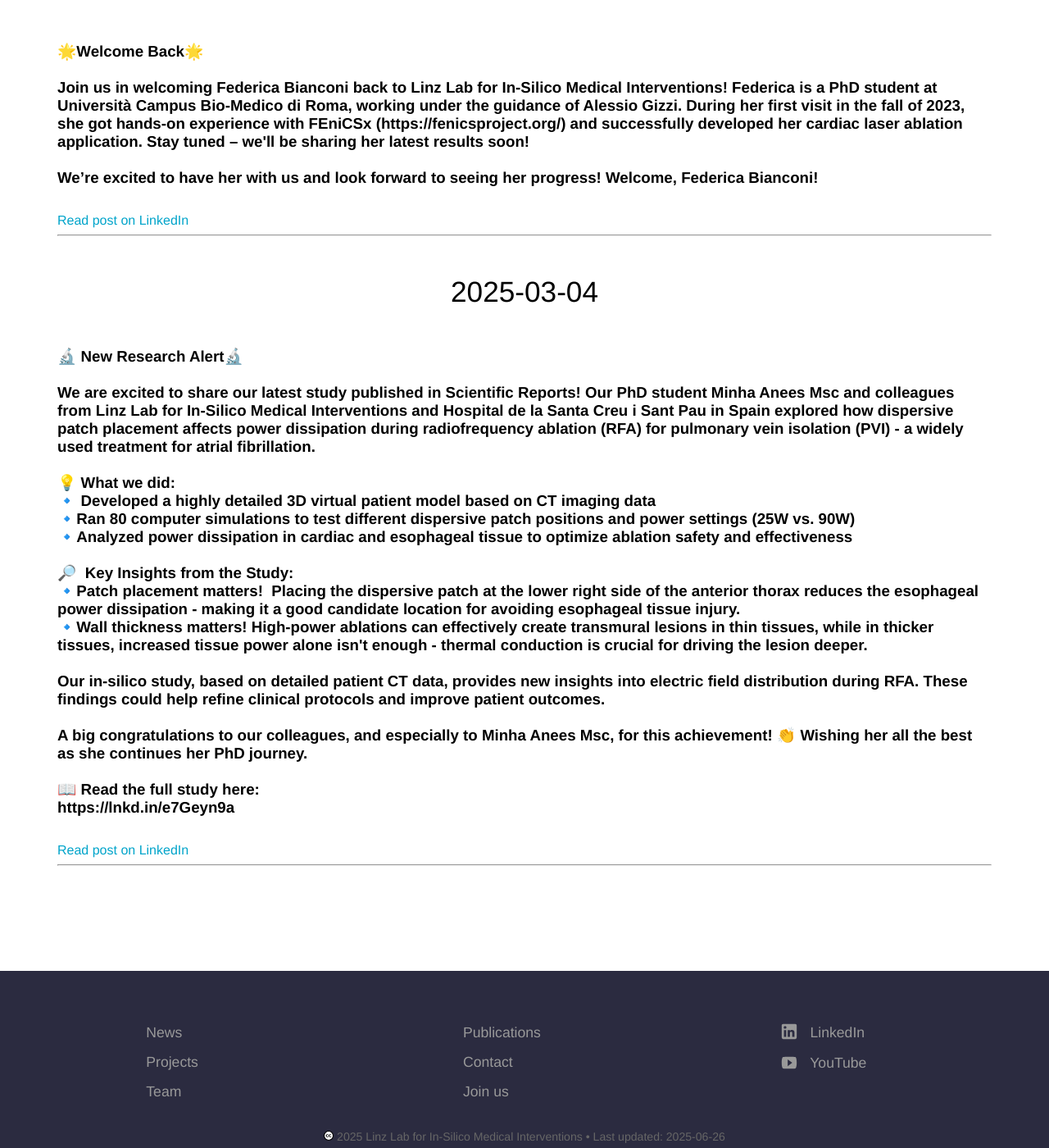
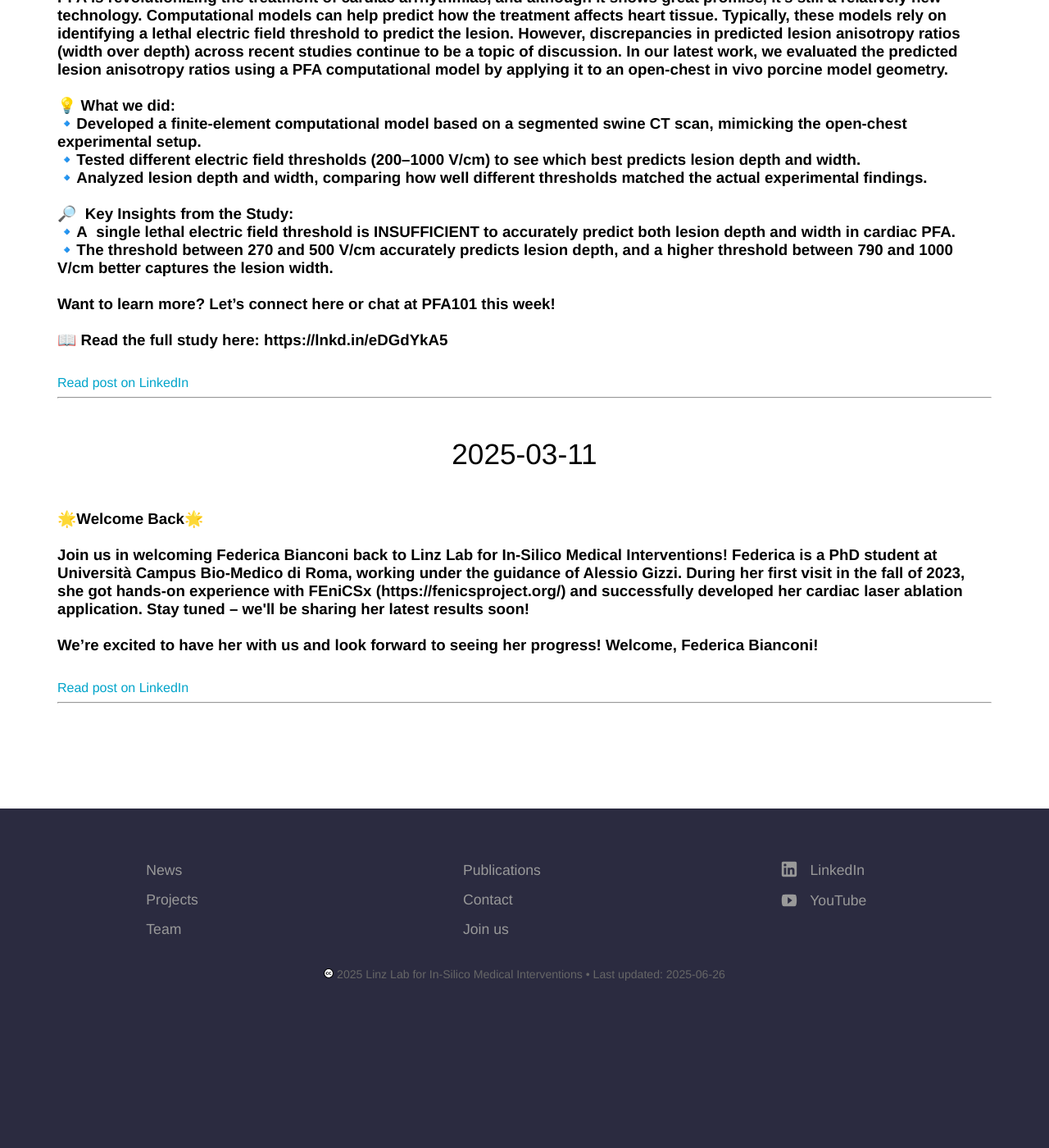
Before and after one commit to linzlabinsilmed/linzlabinsilmed.github.io, a Jekyll site: the page built from news.html, in a window 1280 px wide and 1400 px high, scrolled down 5239 px. Shown: the whole window at 82% size. Built offline with Jekyll 4.4.1, drawn with Linux system fonts in a browser that asks for light colours; after the commit the page ends 6488 px from its top, so only the background shows below that; some of the changed text lies outside the part shown.

Commit message:
Update LinkedIn feed [auto]

```diff
--- a/_data/linkedin_feed.yml
+++ b/_data/linkedin_feed.yml
@@ -1,3 +1,33 @@
+- title: >-
+    🌟 Measurement 2025 conference 🌟
+
+
+    At the beginning of June, our colleague Beata Ondrusova presented her work
+    at the international Measurement 2025 conference, organised by the Institute
+    of Measurement Science, Slovak Academy of Sciences 🎤.
+
+
+    Beata presented her current research in the session "Modelling and
+    Simulations of Biological Signals." This research was carried out with our
+    team at Linz Lab for In-Silico Medical Interventions, especially with
+    Argyrios Petras, Jens Meier, and Luca Gerardo-Giorda. In this study, we
+    compared two different designs of returning cannulas used in VV-ECMO life
+    support.
+
+
+    She also gave a talk in the session "AI in Medicine," where she shared the
+    results of a project she did with Canberk Almus, Jana Svehlikova, and Yesim
+    Serinagaoglu Dogrusoz. Their work focused on exploring different noninvasive
+    ways to locate the source of ectopic cardiac activity.
+
+
+    We would like to thank the organisers of Measurement 2025 for hosting such a
+    great event and giving us the opportunity to share our work! 👏
+
+
+    #Measurement2025 #Conference #ECMO #ECGI
+  url: https://www.linkedin.com/posts/linz-lab-for-in-silico-medical-interventions_measurement2025-conference-ecmo-activity-7340716238123266049-oVCi
+  published: 2025-06-17
 - title: >-
     🎉 Thank You! 🎉
 
@@ -284,54 +314,3 @@
     Welcome, Federica Bianconi!
   url: https://www.linkedin.com/posts/linz-lab-for-in-silico-medical-interventions_new-research-alert-we-are-excited-to-activity-7305256226878083075-iIDi
   published: 2025-03-11
-- title: >-
-    🔬 New Research Alert🔬
-
-
-    We are excited to share our latest study published in Scientific Reports!
-    Our PhD student Minha Anees Msc and colleagues from Linz Lab for In-Silico
-    Medical Interventions and Hospital de la Santa Creu i Sant Pau in Spain
-    explored how dispersive patch placement affects power dissipation during
-    radiofrequency ablation (RFA) for pulmonary vein isolation (PVI) - a widely
-    used treatment for atrial fibrillation.
-
-
-    💡 What we did:
-
-    🔹 Developed a highly detailed 3D virtual patient model based on CT imaging
-    data
-
-    🔹Ran 80 computer simulations to test different dispersive patch positions
-    and power settings (25W vs. 90W)
-
-    🔹Analyzed power dissipation in cardiac and esophageal tissue to optimize
-    ablation safety and effectiveness
-
-
-    🔎  Key Insights from the Study:
-
-    🔹Patch placement matters!  Placing the dispersive patch at the lower right
-    side of the anterior thorax reduces the esophageal power dissipation -
-    making it a good candidate location for avoiding esophageal tissue injury.
-
-    🔹Wall thickness matters! High-power ablations can effectively create
-    transmural lesions in thin tissues, while in thicker tissues, increased
-    tissue power alone isn't enough - thermal conduction is crucial for driving
-    the lesion deeper.
-
-
-    Our in-silico study, based on detailed patient CT data, provides new
-    insights into electric field distribution during RFA. These findings could
-    help refine clinical protocols and improve patient outcomes.
-
-
-    A big congratulations to our colleagues, and especially to Minha Anees Msc,
-    for this achievement! 👏 Wishing her all the best as she continues her PhD
-    journey.
-
-
-    📖 Read the full study here:
-
-    https://lnkd.in/e7Geyn9a
-  url: https://www.linkedin.com/posts/linz-lab-for-in-silico-medical-interventions_femma-activity-7302719539497086976-6YC-
-  published: 2025-03-04
```
